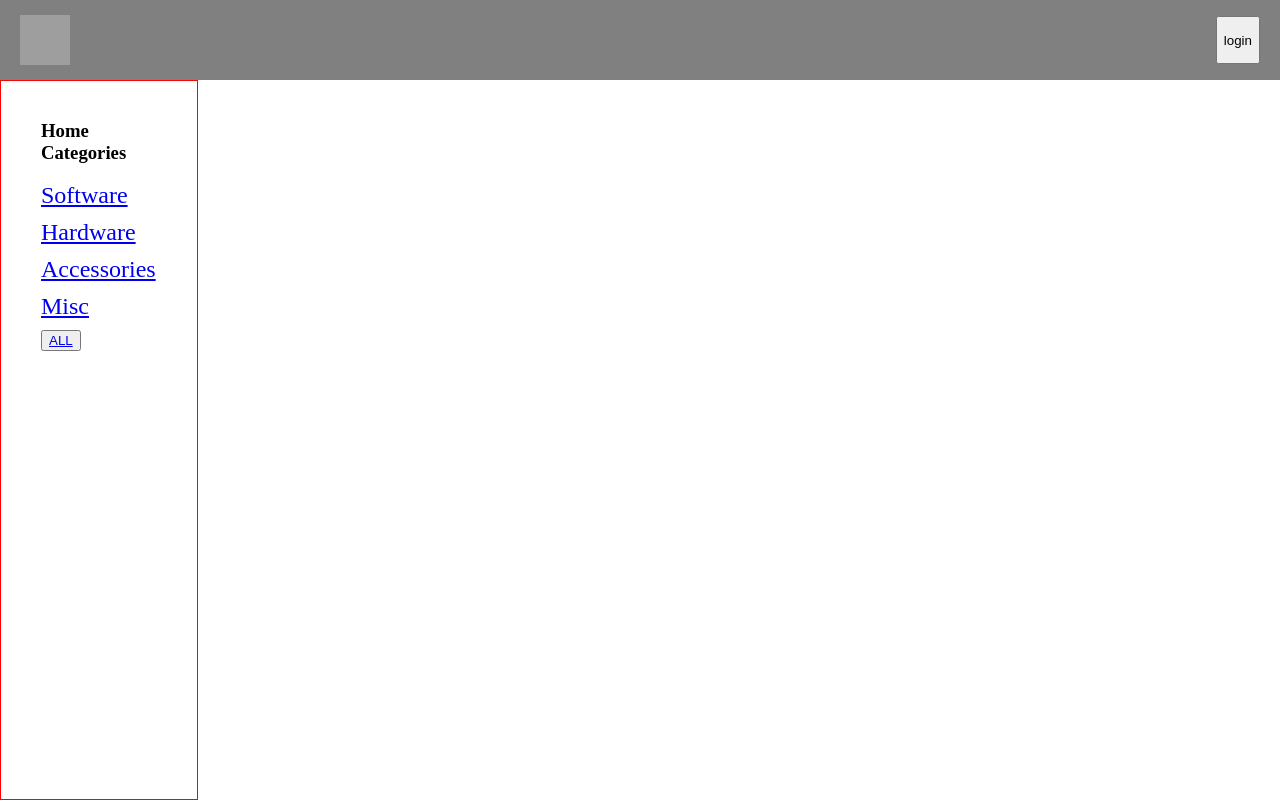
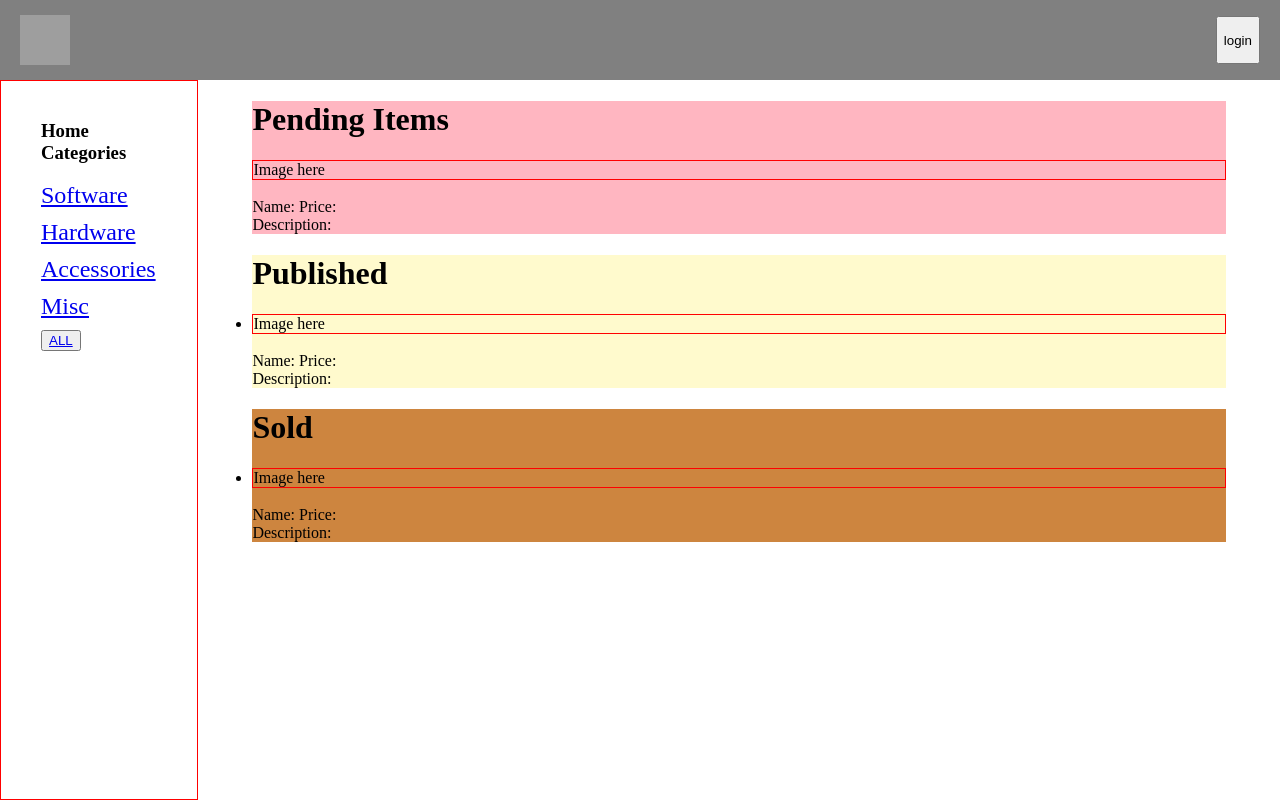
Before and after one commit to ArthurL808/consume-more-stuff, a React (Create React App) app: page /home in a window 1280 px wide. Built offline with nearby package versions, Linux system fonts and the light colour scheme; grey boxes are pictures that could not be loaded.

Commit message:
auth home route works

```diff
--- a/src/Routes.js
+++ b/src/Routes.js
@@ -5,6 +5,7 @@ import UnAuthAccessories from './Components/UnAuth/UnAuthAccessories';
 import UnAuthMisc from './Components/UnAuth/UnAuthMisc';
 import UnAuthHardware from './Components/UnAuth/UnAuthHardware';
 import AuthNewItem from './Components/Auth/AuthNewItem';
+import AuthHome from './Components/Auth/AuthHome';
 
 export const routes = [
     {
@@ -29,6 +30,10 @@ export const routes = [
         main: () => <UnAuthMisc />
     },
     {
+        path: '/home',
+        main: () => <AuthHome />
+    },
+    {
         path: '/new',
         main: () => <AuthNewItem />
     }
```
